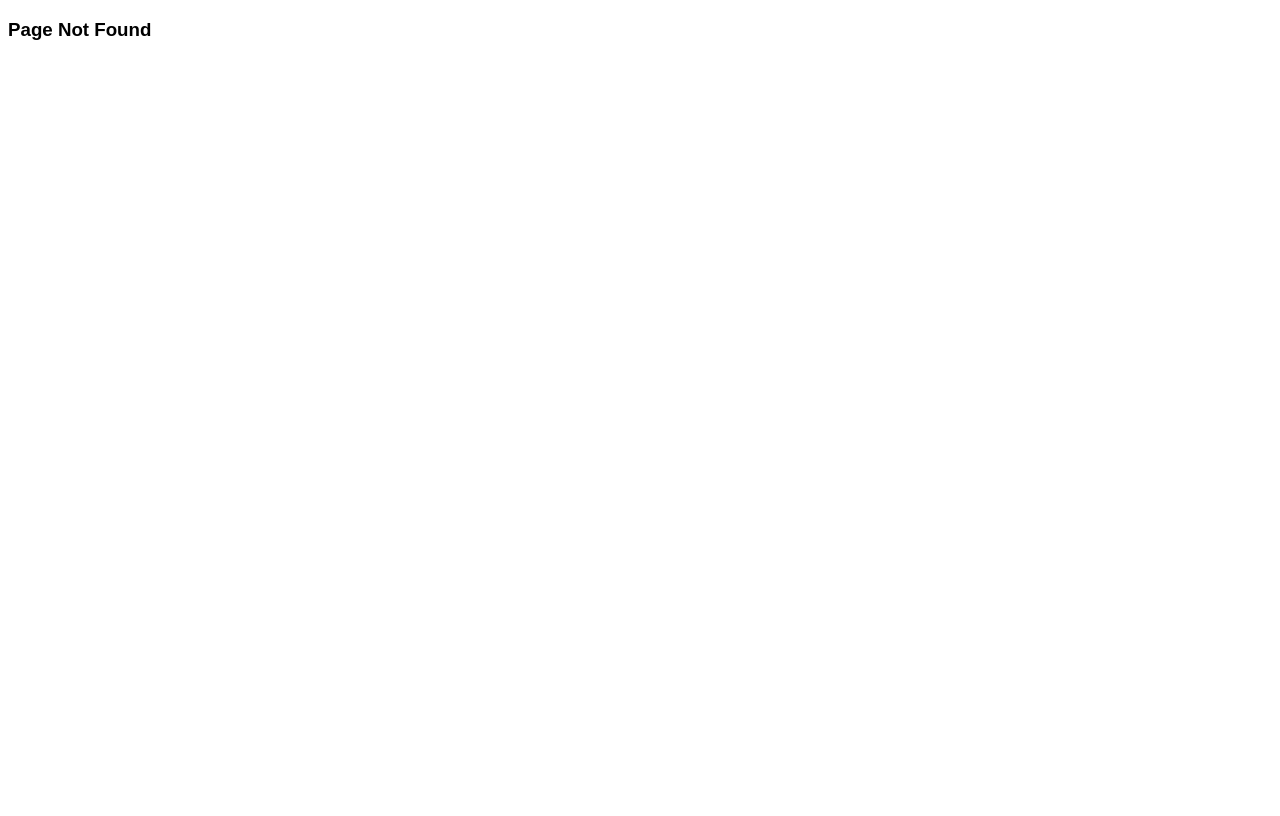
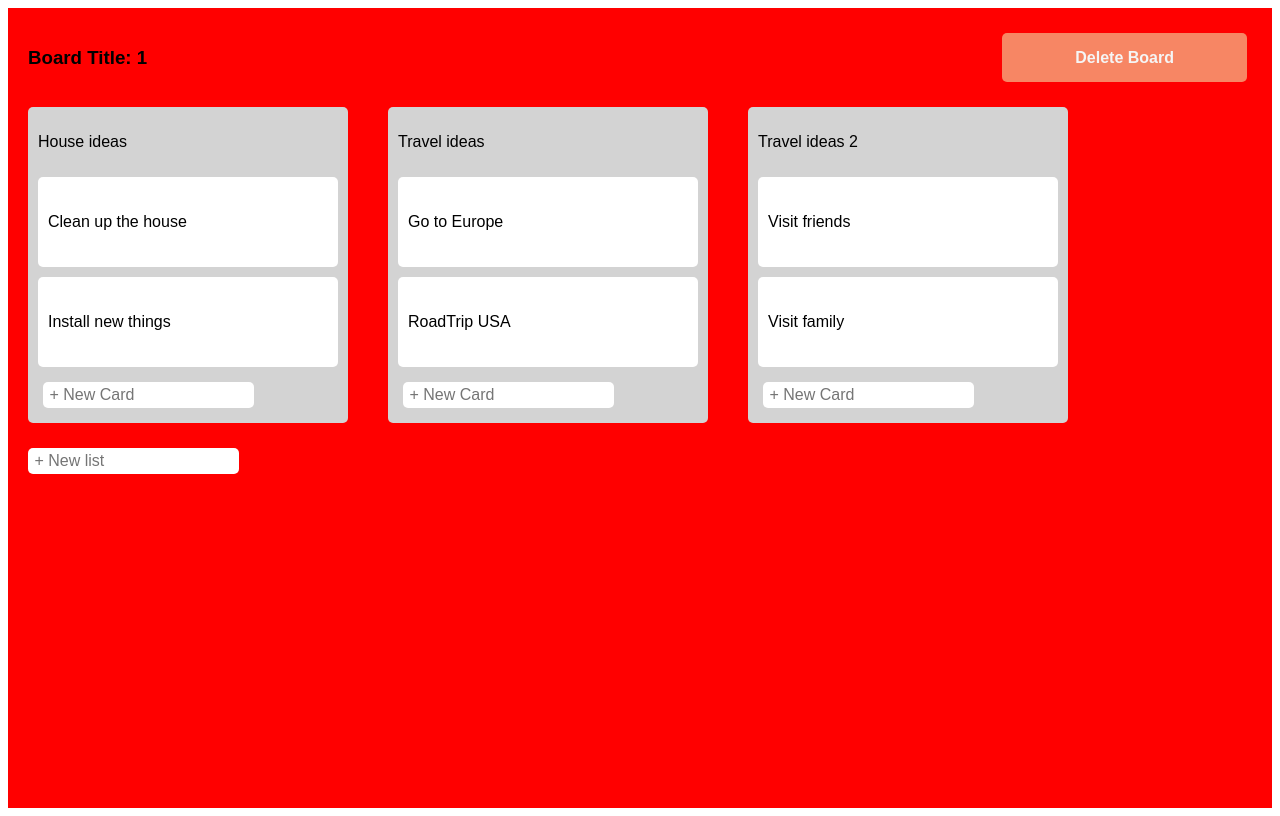
Before and after one commit to mberz2/tasklist, a React (Create React App) app: page /board/1 in a window 1280 px wide. Before the commit this address had no page. Built offline with nearby package versions, Linux system fonts and the light colour scheme.

Commit message:
Added dynamic board title and coloring from parents.

```diff
--- a/src/App.js
+++ b/src/App.js
@@ -27,12 +27,12 @@ export default function App() {
         <div>
           <Routes>
             <Route
-              path="/"
+              path="/:userId/boards"
               element={
                 <Home boards={state.boards} createNewBoard={createNewBoard} />
               }
             ></Route>
-            <Route path="/board" element={<Board />} />
+            <Route path="/board/:boardId" element={<Board />} />
             <Route path="*" element={<PageNotFound />} />
           </Routes>
         </div>
--- a/src/components/Board.js
+++ b/src/components/Board.js
@@ -2,8 +2,22 @@ import React from "react";
 import List from "./List";
 import { useState, useEffect } from "react";
 import data from "../sampleData";
+import { useParams } from "react-router-dom";
+import { useLocation } from "react-router-dom";
 
 function Board(props) {
+  let params = useParams();
+
+  let { state } = useLocation();
+  let background;
+  if (!state) {
+    background = "#FF0000";
+  } else {
+    background = state.background;
+  }
+  console.log(state);
+  console.log(background);
+
   const [list, setLists] = useState({ currentLists: [] });
 
   useEffect(() => {
@@ -35,20 +49,18 @@ function Board(props) {
     }
     addBoardInput.current.value = "";
   };
+
+  console.log(params.state);
   return (
-    <div className="board-wrapper">
+    <div className="board-wrapper" style={{ backgroundColor: background }}>
+      <div className="board-header">
+        <h3>Board Title: {params.boardId}</h3>
+        <button>Delete Board</button>
+      </div>
       <div className="lists-wrapper">
-        {Object.keys(list.currentLists).map(
-          (key) => (
-            console.log("KEY: " + JSON.stringify(list.currentLists[key])),
-            (
-              <List
-                key={list.currentLists[key].id}
-                list={list.currentLists[key]}
-              />
-            )
-          )
-        )}
+        {Object.keys(list.currentLists).map((key) => (
+          <List key={list.currentLists[key].id} list={list.currentLists[key]} />
+        ))}
       </div>
 
       <form onSubmit={(e) => createNewList(e)} className="new-list-wrapper">
--- a/src/components/BoardPreview.js
+++ b/src/components/BoardPreview.js
@@ -1,11 +1,29 @@
 import React from "react";
 import PropTypes from "prop-types";
+import { useNavigate } from "react-router";
 
 function BoardPreview(props) {
+  let navigate = useNavigate();
+
+  const goToBoard = () => {
+    const boardId = props.board.id;
+    navigate(`/board/${boardId}`, {
+      state: {
+        title: props.board.title,
+        background: props.board.background
+      }
+    });
+  };
+
   return (
     <div>
-      {console.log("BoardPROPS\n" + JSON.stringify(props))}
-      <p> {props.board.title} </p>
+      <ul
+        className="board-preview-item"
+        onClick={goToBoard}
+        style={{ backgroundColor: props.board.background }}
+      >
+        <li>{props.board.title}</li>
+      </ul>
     </div>
   );
 }
--- a/src/components/List.js
+++ b/src/components/List.js
@@ -23,7 +23,6 @@ function List(props) {
   };
   return (
     <div className="list">
-      {console.log("ListPROPS\n" + JSON.stringify(props))}
       <div className="list-header">
         <p>{props.list.title}</p>
       </div>
@@ -42,8 +41,8 @@ function List(props) {
   );
 }
 
-List.propTypes = {
+/* List.propTypes = {
   List: PropTypes.object.isRequired
-};
+}; */
 
 export default List;
--- a/src/components/pages/Home.js
+++ b/src/components/pages/Home.js
@@ -2,8 +2,11 @@ import React from "react";
 import BoardPreview from "../BoardPreview";
 import PropTypes from "prop-types";
 import CreateBoardForm from "../CreateBoardForm";
+import { useParams } from "react-router-dom";
 
 function Home(props) {
+  let params = useParams();
+
   const newBoard = () => {
     const board = {
       title: "New Task",
@@ -14,8 +17,11 @@ function Home(props) {
     props.createNewBoard(board);
   };
 
+  console.log("Params: \n" + params);
+
   return (
     <div>
+      <p>User: {params.userId}</p>
       <CreateBoardForm createNewBoard={props.createNewBoard} />
       <div className="board-preview-wrapper">
         {props.boards.map((key) => (
```
